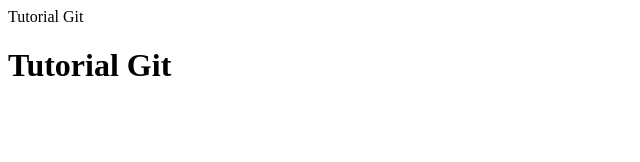
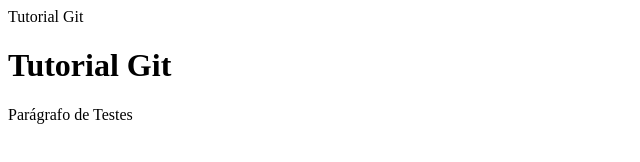
Before and after one commit to Bibiana86/Bibis, a plain HTML site: page index.html in a window 1280 px wide. Shown: the whole page, without its empty margins (0-640 px from the left). Drawn offline with Linux system fonts and the light colour scheme.

Commit message:
Novo Parágrafo

```diff
--- a/index.html
+++ b/index.html
@@ -6,6 +6,7 @@
 <body>
 
         <h1>Tutorial Git</h1>
+        <p>Parágrafo de Testes</p>
 </body>
 
 </html>
```
